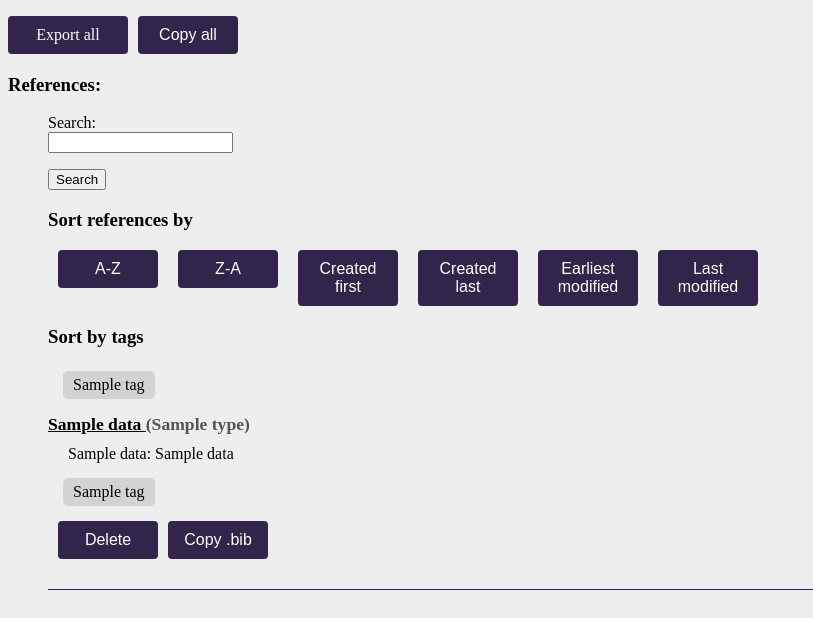
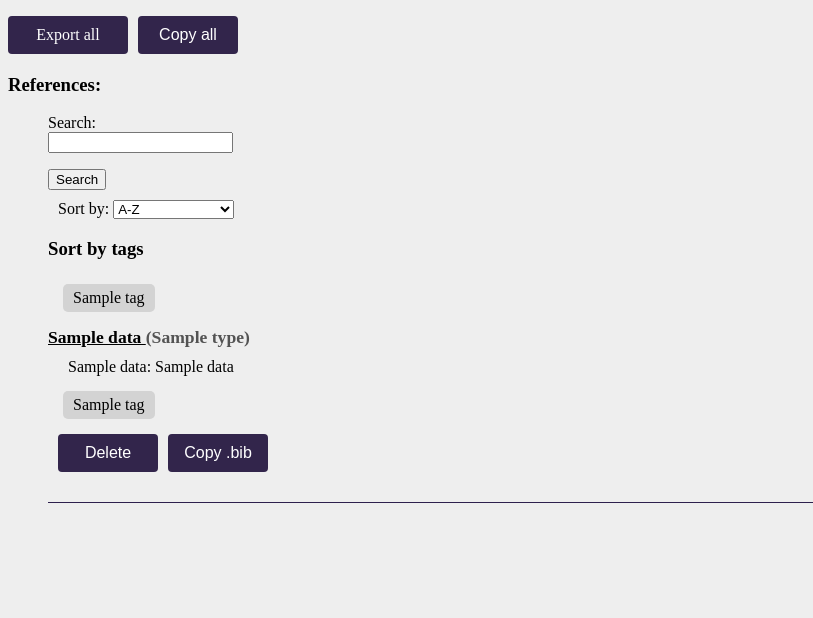
Before and after one commit to Uxusino/bibtex-kirby, a Flask app: template src/templates/index.html in a window 1280 px wide. Shown: the part 182-800 px from the top of the page, without its empty margins (0-813 px from the left). Run offline with Flask 3, Linux system fonts and the light colour scheme; the template is opened without the code that fills it: most values are stand-ins (such as "Sample title", 1, 10 or a date in 2020).

Commit message:
sorting options are not in a dropdown menu

```diff
--- a/src/app.py
+++ b/src/app.py
@@ -51,7 +51,7 @@ def index(sort):
         bibtexs.sort(key=lambda x: x.data["title"].lower(), reverse=reverse)
     else:
         bibtexs.sort(key=lambda x: getattr(x, sort), reverse=reverse)
-    return render_template("index.html", bibtexs=bibtexs, tags=tags)
+    return render_template("index.html", bibtexs=bibtexs, tags=tags, sort=f"{sort}={reverse}")
 
 @app.route("/search", methods = ["POST"])
 def search():
--- a/src/templates/index.html
+++ b/src/templates/index.html
@@ -54,27 +54,23 @@ Bibtex app
   </div>
 </div>
 
-<h3>Sort references by</h3>
-<div class="sort-buttons">
-  <form action="/label=0" method="get" style="margin-left: 10px;">
-    <button type="submit" class="submit-btn">A-Z</button>
-  </form>
-  <form action="/label=1" method="get" style="margin-left: 10px;">
-    <button type="submit" class="submit-btn">Z-A</button>
-  </form>
-  <form action="/creation_time=0" method="get" style="margin-left: 10px;">
-    <button type="submit" class="submit-btn">Created first</button>
-  </form>
-  <form action="/creation_time=1" method="get" style="margin-left: 10px;">
-    <button type="submit" class="submit-btn">Created last</button>
-  </form>
-  <form action="/modified_time=0" method="get" style="margin-left: 10px;">
-    <button type="submit" class="submit-btn">Earliest modified</button>
-  </form>
-  <form action="/modified_time=1" method="get" style="margin-left: 10px;">
-    <button type="submit" class="submit-btn">Last modified</button>
-  </form>
+<div class="sort-dropdown" style="margin: 10px;">
+  <label for="sort-options">Sort by:</label>
+  <select id="sort-options" onchange="handleSortChange(this.value)">
+    <option value="/label=0" {% if sort == 'label=0' %}selected{% endif %}>A-Z</option>
+    <option value="/label=1" {% if sort == 'label=1' %}selected{% endif %}>Z-A</option>
+    <option value="/creation_time=0" {% if sort == 'creation_time=0' %}selected{% endif %}>Created first</option>
+    <option value="/creation_time=1" {% if sort == 'creation_time=1' %}selected{% endif %}>Created last</option>
+    <option value="/modified_time=0" {% if sort == 'modified_time=0' %}selected{% endif %}>Earliest modified</option>
+    <option value="/modified_time=1" {% if sort == 'modified_time=1' %}selected{% endif %}>Last modified</option>
+  </select>
 </div>
+<script>
+  function handleSortChange(value) {
+    window.location.href = value;
+  }
+</script>
+
 
 <h3>Sort by tags</h3>
 <div class="tags-block" id="filter-tags">
```
Also changed, not shown: 1 other file.
